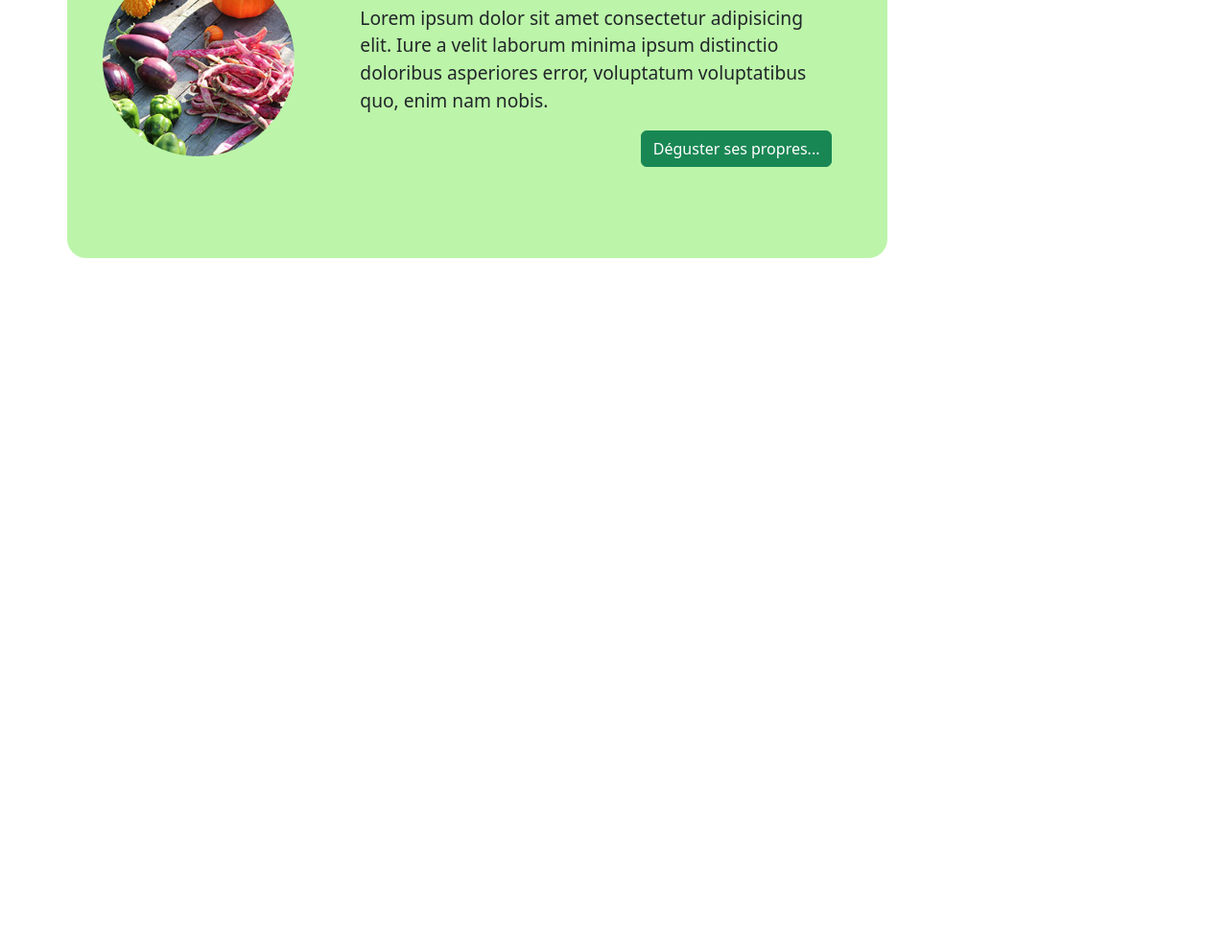
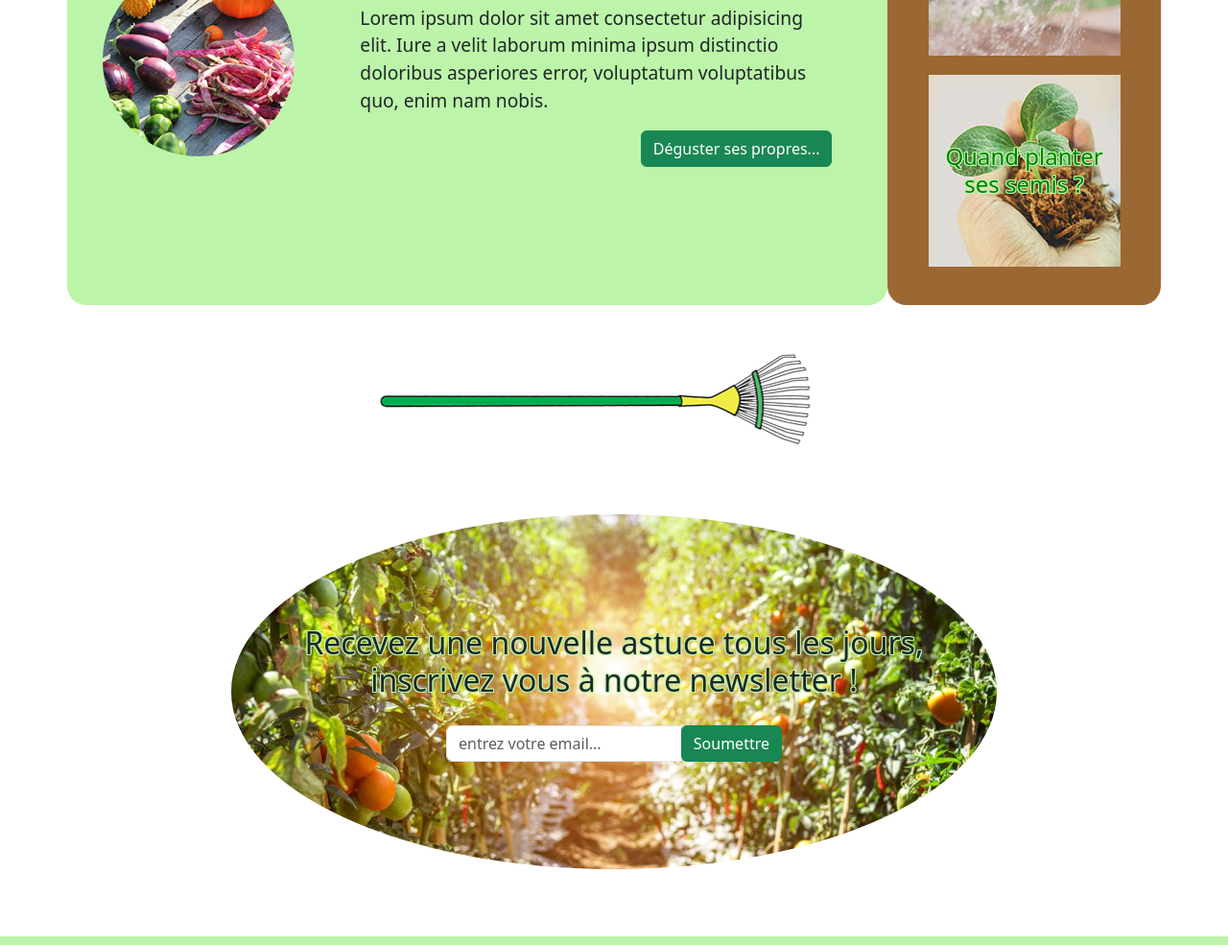
Before and after one commit to kurillos/permaculture, a plain HTML site: page index.html in a window 1280 px wide. Shown: the part 1720-2705 px from the top of the page at 96% size. Before the commit the page ends 1989 px from the top, so only its background shows below. Drawn offline with nearby package versions, Linux system fonts and the light colour scheme.

Commit message:
site avant la navbar

```diff
--- a/index.html
+++ b/index.html
@@ -114,6 +114,23 @@
                             </div>
                     </div>
 
+                    <div id="transition">
+                        <img src="./media/transition.png" alt="rateau">
+                    </div>
+
+                    <div id="newsletter">
+                        <h4>Recevez une nouvelle astuce tous les jours, inscrivez vous à notre
+                            newsletter !</h4>
+                            <div class="input-group">
+                                <input type="email"
+                                    class="form-control"
+                                    placeholder="entrez votre email...">
+                                <div class="input-group-append">
+                                    <button class="btn btn-success" type="button">Soumettre</button>
+                                </div>
+                            </div>
+                    </div>
+
 
 
                 </div>
@@ -123,7 +140,8 @@
     </main>
 
     <footer>
-
+        <img src="./media/logo.png" alt="logo">
+        <p>Kurillos; 2023 ©</p>
     </footer>
 </body>
 </html>
--- a/style.css
+++ b/style.css
@@ -54,6 +54,82 @@ h1 {
     margin: 15px 4% 0 0;
 }
 
+/* ***************RIGHT PART *************** */
+
+#rightPart {
+    background-color: #9B6833;
+    border-radius: 20px;
+    padding: 20px;
+}
+
+.tips {
+    height: 200px;
+    width: 200px;
+    margin: 20px auto;
+}
+
+.tips h4 {
+    position: relative;
+    color: green;
+    top: 50%;
+    transform: translateY(-50%);
+    text-shadow: 1px 1px 0 #BCF5A9,1px -1px 0 #BCF5A9,-1px 1px 0 #BCF5A9,
+    -1px -1px 0 #BCF5A9,1px 0px 0 #BCF5A9,0px 1px 0 #BCF5A9,-1px 0px 0 #BCF5A9,
+    0px -1px 0 #BCF5A9;
+}
+
+.tips:hover {
+    transform: scale(1.08);
+    opacity: 0.7;
+    transition: ease-out 0.2s;
+}
+
+#transition {
+    padding: 50px 0;
+}
+
+#transition img {
+    animation: rateau ease 12s;
+    animation-iteration-count: infinite;
+    transform-origin: 50% 50%;
+    animation-fill-mode:forwards; /*when the spec is finished*/
+}
+
+/* ***************NEWSLETTER*************** */
+
+#newsletter {
+    background: url(./media/newsletter.jpeg) no-repeat 50% 50%;
+    background-size: cover;
+    height: 370px;
+    width: 70%;
+    min-width: 450px;
+    margin: 0 auto;
+    border-radius: 100%;
+    margin-bottom: 70px;
+}
+
+#newsletter h4 {
+    margin-top: 15px;
+    padding: 100px 0 20px 0;
+    font-size: 2em;
+    text-shadow: 1px 1px 0 #BCF5A9,1px -1px 0 #BCF5A9,-1px 1px 0 #BCF5A9,
+    -1px -1px 0 #BCF5A9,1px 0px 0 #BCF5A9,0px 1px 0 #BCF5A9,-1px 0px 0 #BCF5A9,
+    0px -1px 0 #BCF5A9;
+}
+
+#newsletter .input-group {
+    width: 40%;
+    min-width: 350px;
+    margin: 0 auto;
+}
+
+/* ***************FOOTER*************** */
+
+footer {
+    background-color: #BCF5A9;
+    padding: 15px 0 4px 0;
+}
+
 @keyframes mainTitle {
     0% {
         opacity: 0;
@@ -65,3 +141,33 @@ h1 {
         transform: translateY(0px);
     }
 }
+
+@keyframes rateau{
+    0% {
+      transform:  translate(0px,0px)  ;
+    }
+    9% {
+      transform:  translate(79px,-22px)  ;
+    }
+    26% {
+      transform:  translate(-4px,-5px)  ;
+    }
+    33% {
+      transform:  translate(80px,18px)  ;
+    }
+    48% {
+      transform:  translate(-17px,-13px)  ;
+    }
+    56% {
+      transform:  translate(57px,-45px)  ;
+    }
+    71% {
+      transform:  translate(-11px,-12px)  ;
+    }
+    82% {
+      transform:  translate(72px,7px)  ;
+    }
+    100% {
+      transform:  translate(0px,0px)  ;
+    }
+  }
```
